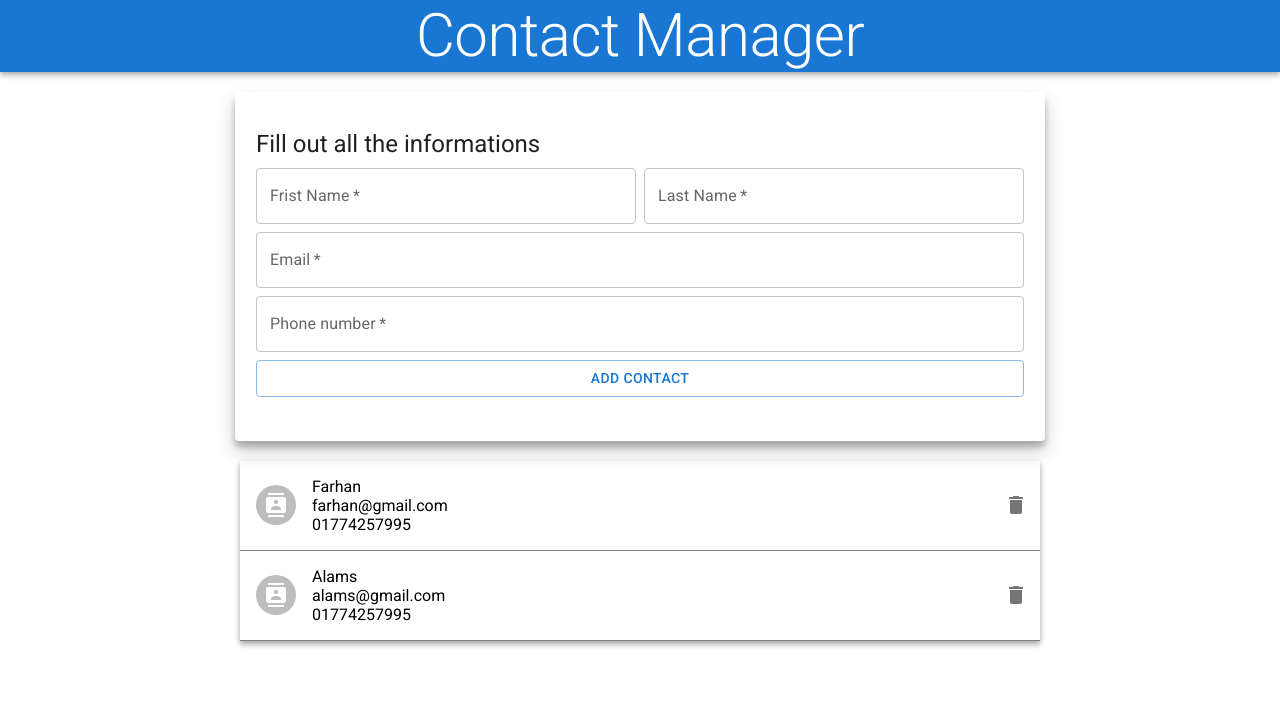
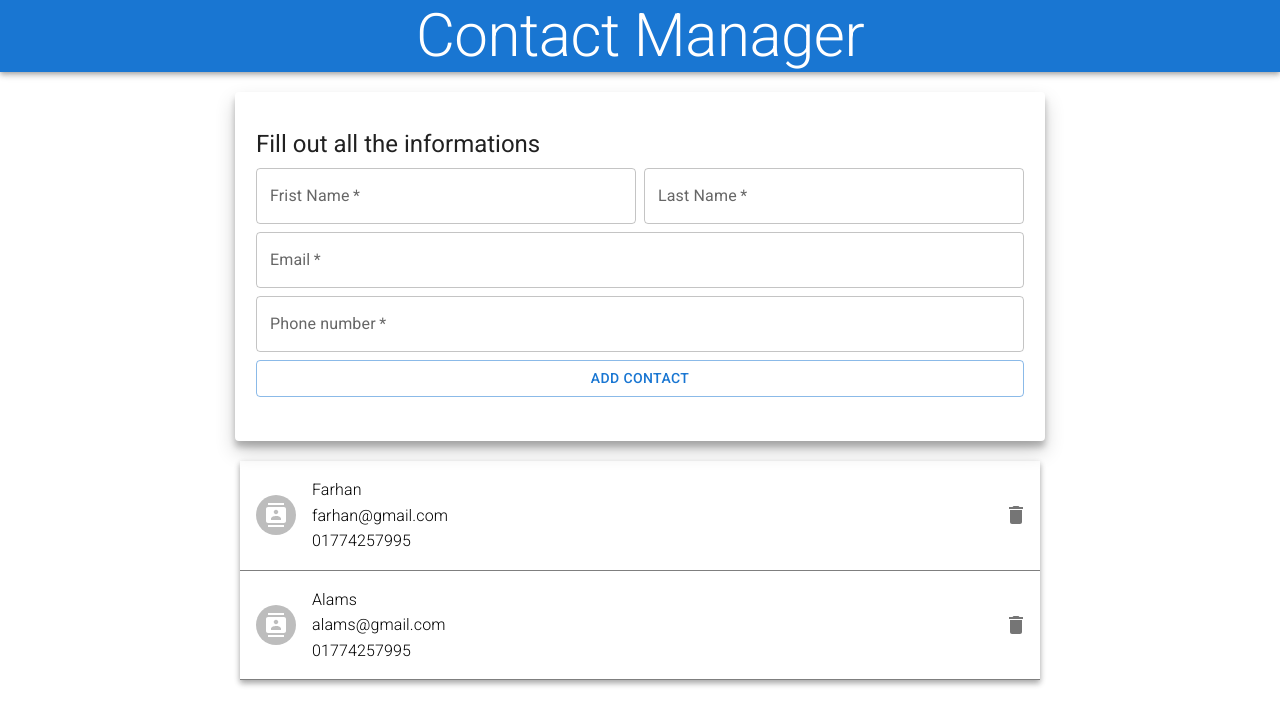
Before and after one commit to xpalmas/Contact-Manager, a React (Create React App) app: page / in a window 1280 px wide. Shown: the top 724 px of the page. Built offline with nearby package versions, Linux system fonts and the light colour scheme.

Commit message:
start of list change

```diff
--- a/src/components/ContactList.js
+++ b/src/components/ContactList.js
@@ -7,6 +7,7 @@ import {
     ListItemAvatar,
     Avatar,
     CardContent,
+    Typography,
     }from '@mui/material';
     import ContactsIcon from '@mui/icons-material/Contacts';
     import DeleteIcon from '@mui/icons-material/Delete';
@@ -29,9 +30,11 @@ function ContactList(props) {
                   <ContactsIcon />
                 </Avatar>
               </ListItemAvatar>
+              <Typography variant='h6' fontWeight='300' fontSize='1rem'>
               {contact.name} <br />
               {contact.email} <br />
               {contact.phone}
+              </Typography>
             </ListItem>
           </List>
         );
```
